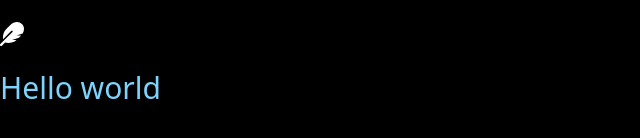
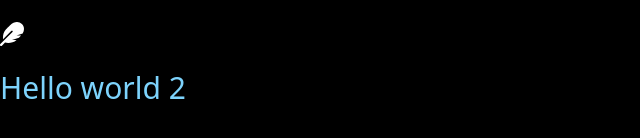
Before and after one commit to Rahulj9a/Socater, a Next.js app: page / in a window 1280 px wide. Shown: the part 310-448 px from the top of the page, without its empty margins (0-640 px from the left). Built offline with nearby package versions, Linux system fonts and the light colour scheme.

Commit message:
initialize empty FollowBar in right Side

```diff
--- a/Components/Layout.tsx
+++ b/Components/Layout.tsx
@@ -1,3 +1,4 @@
+import FollowBar from "./layout/FollowBar";
 import SideBar from "./layout/Sidebar";
 
 interface LayoutProps {
@@ -13,6 +14,8 @@
                          <div className="col-span-3 lg:col-span-2 border-x-[1px] border-neutral-800">
                               {children}
                          </div>
+
+                         <FollowBar />
                     </div>
                </div>
           </div>
--- /dev/null
+++ b/Components/layout/FollowBar.tsx
@@ -0,0 +1,14 @@
+const FollowBar = () => {
+     return (
+          <div className="px-6 py-4 hidden lg:block">
+               <div className="bg-neutral-800 rounded-xl p-4">
+                    <h2 className="font-semibold text-xl text-white">
+                         Who to follow
+                    </h2>
+                    <div className="flex flex-col gap-6 mt-4"></div>
+               </div>
+          </div>
+     );
+};
+
+export default FollowBar;
--- a/pages/index.tsx
+++ b/pages/index.tsx
@@ -1,9 +1,3 @@
-
-
 export default function Home() {
-  return (
-    <div className="text-sky-300 text-3xl">
-      Hello world
-    </div>
-  )
+     return <div className="text-sky-300 text-3xl">Hello world 2</div>;
 }
```
